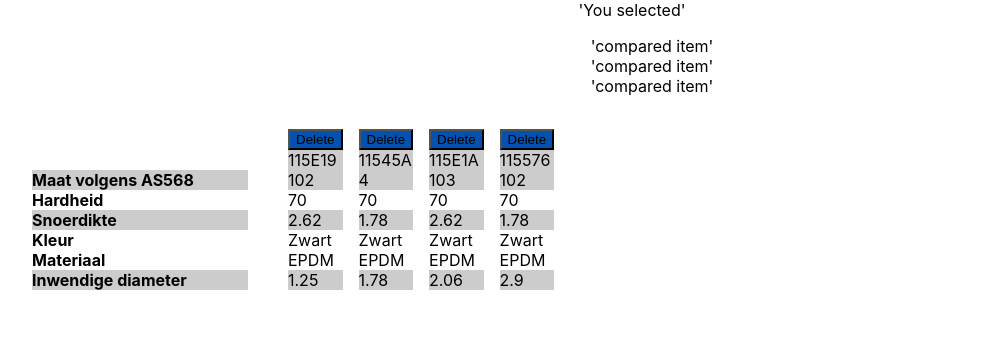
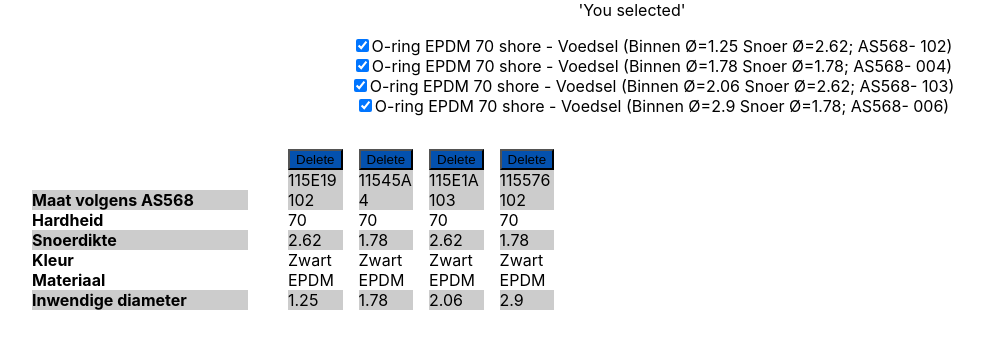
Before and after one commit to MaximDelyukin/comparator, a React (Create React App) app in the folder app/: page / in a window 1280 px wide. Shown: the top 348 px of the page, without its empty margins (8-992 px from the left). Built offline with nearby package versions, Linux system fonts and the light colour scheme.

Commit message:
Added checking and unchecking.

```diff
--- a/app/src/ComparedItem.tsx
+++ b/app/src/ComparedItem.tsx
@@ -1,5 +1,14 @@
-export const ComparedItem = () => {
+import React from "react";
+
+interface IComparedItemProps {
+    item: any;
+    onSelectedItemChanged: (id: string, checked: boolean) => void;
+    isChecked: boolean;
+};
+
+export const ComparedItem = ({item, onSelectedItemChanged, isChecked }: IComparedItemProps) => {
     return <div>
-        'compared item'
+        <input type='checkbox' onChange={(event: React.ChangeEvent<HTMLInputElement>) => { onSelectedItemChanged(item['sku'], event.currentTarget.checked) }} checked={isChecked} />
+        {item.name}
     </div>;
 };
--- a/app/src/ComparedItemsList.tsx
+++ b/app/src/ComparedItemsList.tsx
@@ -1,14 +1,21 @@
 import { ComparedItem } from "./ComparedItem";
 
-interface IComparedListProps {
+interface IComparedItemsListProps {
     items: any[];
+    onSelectedItemChanged: (id: string, checked: boolean) => void;
+    isChecked: (id: string) => boolean;
 }
 
-export const ComparedtemsList = ({ items }: IComparedListProps) => {
+export const ComparedItemsList = ({ items, onSelectedItemChanged, isChecked }: IComparedItemsListProps) => {
     return <div>
         'You selected'
         <ul>
-            {items.map((_item: any) => (<ComparedItem key={_item.id} />))}
+            {items.map((item: any) => (<ComparedItem
+                key={item.sku}
+                item={item}
+                onSelectedItemChanged={onSelectedItemChanged}
+                isChecked={isChecked(item.sku)}
+            />))}
         </ul>
     </div>;
 };
--- a/app/src/Main.tsx
+++ b/app/src/Main.tsx
@@ -1,6 +1,6 @@
 import { useContext, useState } from 'react';
 import { ThemeContext } from 'styled-components';
-import { ComparedtemsList } from './ComparedItemsList';
+import { ComparedItemsList } from './ComparedItemsList';
 import { DetailedItemsList } from './DetailedItemsList';
 import { FeaturesToCompareTitlesList } from './FeaturesToCompareTitlesList';
 import { productsMock } from "./ProductsMock";
@@ -14,6 +14,13 @@ export const Main = ({ }: IMainProps) => {
 
     const { spacingBase } = themeContext;
 
+    const [detailedItems, setDetailedItems] = useState<any[]>(productsMock);
+    const [selectedItems, setSetSelectedItems] = useState<string[]>(() => {
+        return productsMock.map((product: any) => {
+            return product['sku'];//TODO: specify identifier globally and import
+        })
+    });
+
     const features: string[] = [
         'Maat volgens AS568',
         'Hardheid',
@@ -23,7 +30,7 @@ export const Main = ({ }: IMainProps) => {
         'Inwendige diameter'
     ];
 
-    const [detailedItems, setDetailedItems] = useState<any[]>(productsMock);
+
 
     const getFieldsWhichAreDifferent = (source: any[]) => {
         let res: any[] = [];
@@ -98,9 +105,34 @@ export const Main = ({ }: IMainProps) => {
         } );
     };//TODO: useCallback
 
+    const isSelectedItemChecked = (id: string) => {
+        return selectedItems.indexOf(id) !== -1;
+    };
+
+    const handleSelectedItemChanged = (id: string, checked: boolean) => {
+        setSetSelectedItems((prevSelectedItems: string[]) => {
+            if (checked) {
+                const newSelectedItems = [...prevSelectedItems];
+                newSelectedItems.push(id);
+
+                return newSelectedItems;
+            }
+
+            const newSelectedItems = [...prevSelectedItems];
+            const index = newSelectedItems.indexOf(id);//TODO: add check for -1
+            newSelectedItems.splice(index, 1);
+
+            return newSelectedItems;
+        })
+    };
+
     return <div>
         <div>
-            <ComparedtemsList items={[{ id: 0 }, { id: 1 }, { id: 2 }]} />
+            <ComparedItemsList
+                items={detailedItems}
+                onSelectedItemChanged={handleSelectedItemChanged}
+                isChecked={isSelectedItemChecked}
+            />
         </div>
         {detailedItems.length > 0 &&
             <div className="featuresDetailedItemsListWrap">
```
